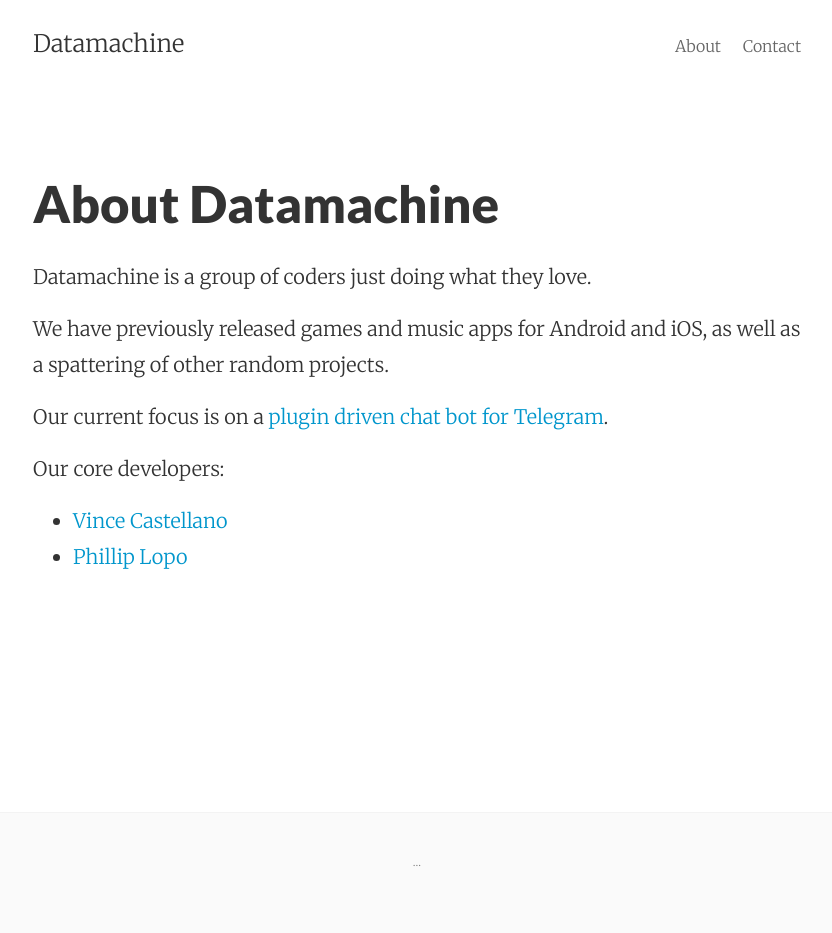
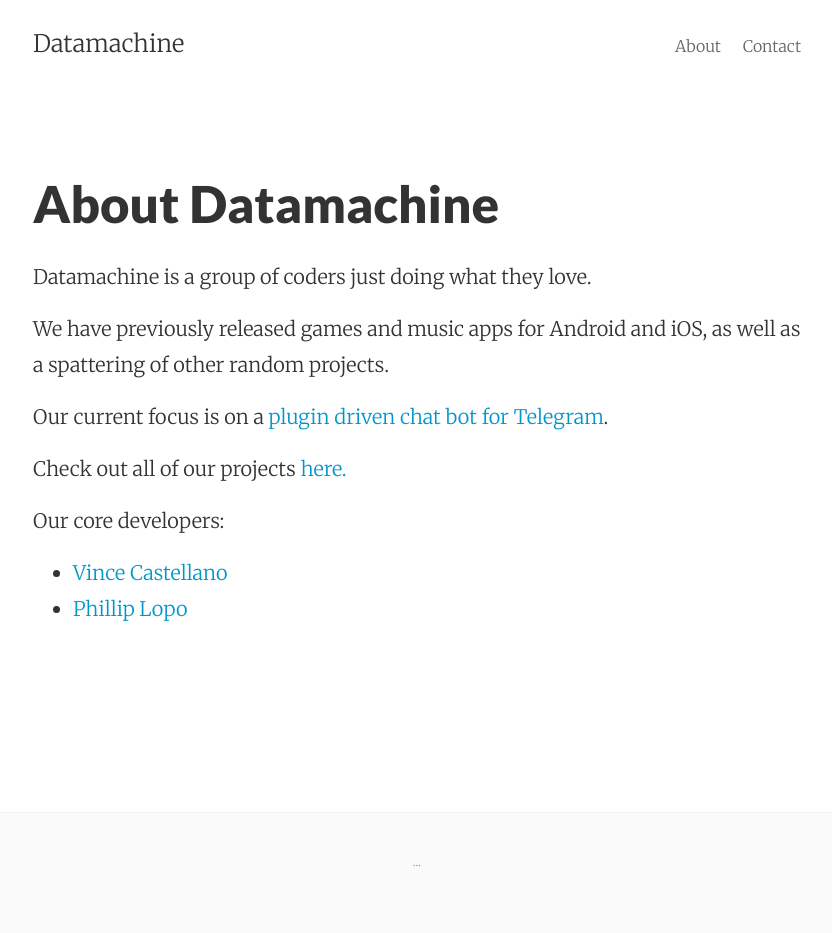
Before and after one commit to datamachine/datamachine.github.io, a Jekyll site: the page built from about.md, in a window 1280 px wide. Shown: the whole page, without its empty margins (223-1055 px from the left). Built offline with Jekyll 4.4.1, drawn with Linux system fonts in a browser that asks for light colours; Markdown is read by kramdown in place of the engine named in the settings.

Commit message:
updating about

```diff
--- a/about.md
+++ b/about.md
@@ -10,6 +10,8 @@
 
 Our current focus is on a [plugin driven chat bot for Telegram](https://github.com/datamachine/telegram-pybot).
 
+Check out all of our projects [here.](https://github.com/datamachine)
+
 Our core developers:
 
 * [Vince Castellano](surye.github.io)
```
